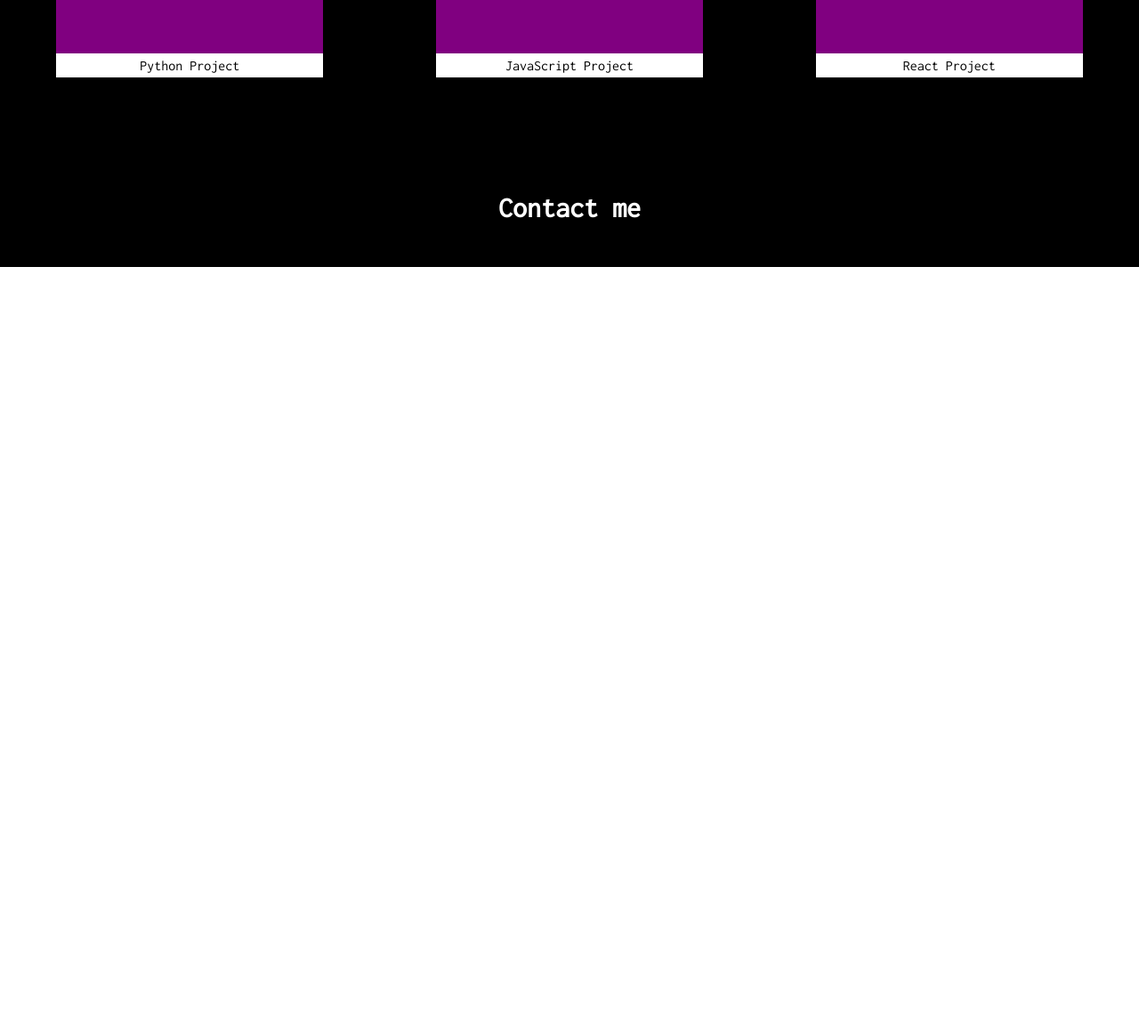
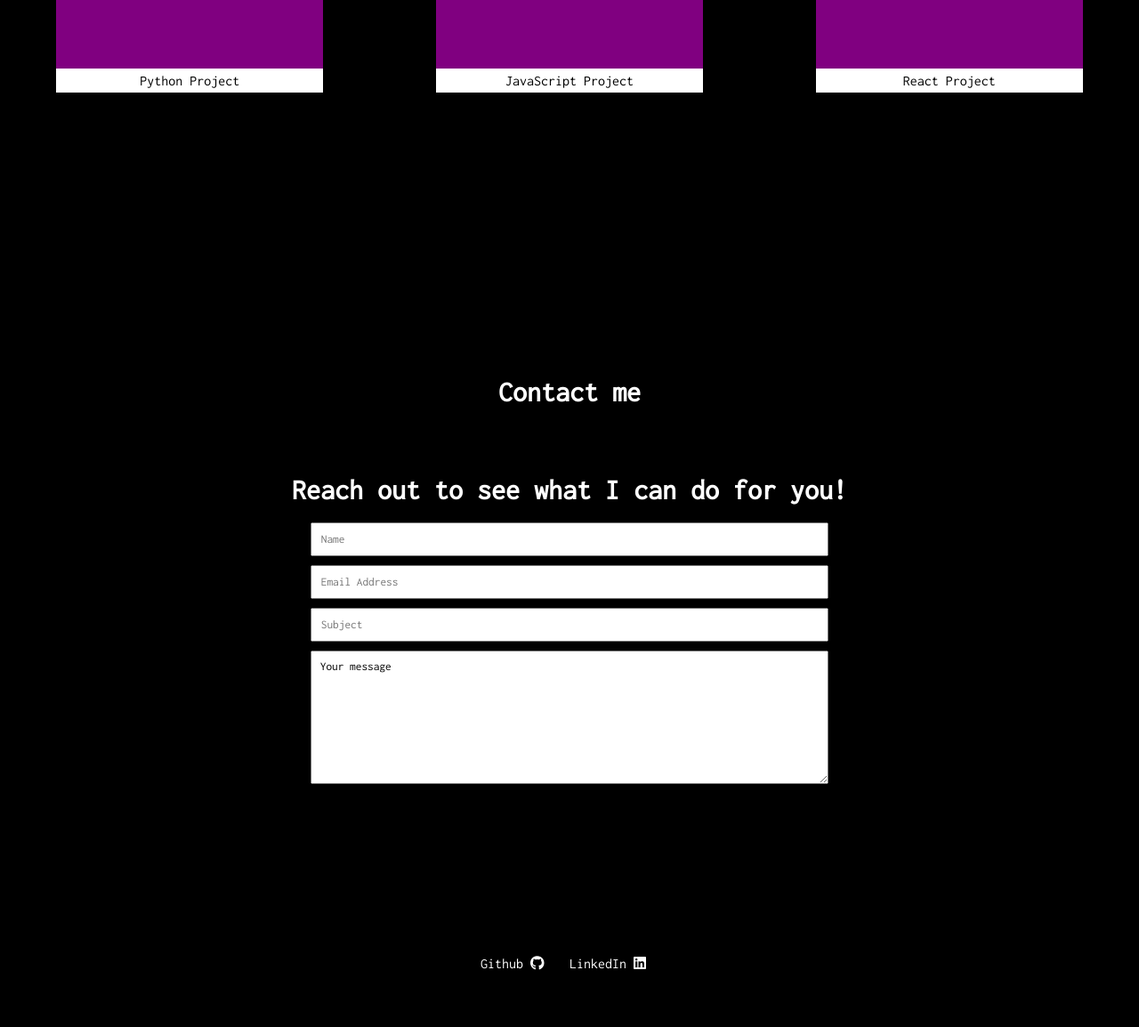
Before and after one commit to chriskccho/personal-portfolio-webpage, a plain HTML site: page index.html in a window 1280 px wide. Shown: the part 1246-2400 px from the top of the page at 89% size. Before the commit the page ends 1546 px from the top, so only its background shows below. Drawn offline with Linux system fonts and the light colour scheme.

Commit message:
added contact me section

```diff
--- a/index.html
+++ b/index.html
@@ -2,6 +2,7 @@
 
 <head>
     <title>Personal Portfolio</title>
+    <script src="https://kit.fontawesome.com/50daccf635.js" crossorigin="anonymous"></script>
     <link rel="stylesheet" href="styles.css">
     <link rel="preconnect" href="https://fonts.googleapis.com">
     <link rel="preconnect" href="https://fonts.gstatic.com" crossorigin>
@@ -26,19 +27,22 @@
     <div id="projects">
         <div class="project-tile bounce">
             <a href="#">
-                <img class="project-img" src="https://upload.wikimedia.org/wikipedia/commons/thumb/d/d3/Python_icon_%28black_and_white%29.svg/1024px-Python_icon_%28black_and_white%29.svg.png">
+                <img class="project-img"
+                    src="https://upload.wikimedia.org/wikipedia/commons/thumb/d/d3/Python_icon_%28black_and_white%29.svg/1024px-Python_icon_%28black_and_white%29.svg.png">
             </a>
             <div class="project-name">Python Project</div>
         </div>
         <div class="project-tile bounce">
             <a href="#">
-                <img class="project-img" class="project-img"src="https://iconape.com/wp-content/files/ez/353342/svg/javascript-seeklogo.com.svg">
+                <img class="project-img" class="project-img"
+                    src="https://iconape.com/wp-content/files/ez/353342/svg/javascript-seeklogo.com.svg">
             </a>
             <div class="project-name">JavaScript Project</div>
         </div>
         <div class="project-tile bounce">
             <a href="#">
-                <img class="project-img"src="https://upload.wikimedia.org/wikipedia/commons/thumb/a/a7/React-icon.svg/320px-React-icon.svg.png">
+                <img class="project-img"
+                    src="https://upload.wikimedia.org/wikipedia/commons/thumb/a/a7/React-icon.svg/320px-React-icon.svg.png">
             </a>
             <div class="project-name">React Project</div>
         </div>
@@ -46,8 +50,26 @@
     <div class="title" id="contact-title">
         <h1>Contact me</h1>
     </div>
-    <div id="contact">
-
+    <div id="container-contact">
+        <div id="contact">
+            <div id="description">
+                <h1>Reach out to see what I can do for you!</h1>
+            </div>
+            <div id="form">
+                <form>
+                    <input type="text" placeholder="Name" name="name" required>
+                    <input type="email" placeholder="Email Address" name="email" required>
+                    <input type="text" placeholder="Subject" name="subject" required>
+                    <textarea name="message">Your message</textarea>
+                </form>
+            </div>
+        </div>
+    </div>
+    <div id="links">
+        <ul>
+            <li><a href="https://github.com/chriskccho" target="_blank">Github <i class="fab fa-github"></i></a></li>
+            <li><a href="https://www.linkedin.com/in/chriskccho/" target="_blank">LinkedIn <i class="fab fa-linkedin"></i></a></li>
+        </ul>
     </div>
 </body>
 
--- a/styles.css
+++ b/styles.css
@@ -3,6 +3,7 @@
     padding: 0px;
     margin: 0px;
     font-family: 'Inconsolata', monospace;
+
 }
 
 #navbar {
@@ -52,8 +53,9 @@
     background-color: black;
     text-align: center;
     color: white;
-    padding-top: 100px;
+    padding-top: 70px;
     padding-bottom: 50px;
+    height: 20vh;
 
 }
 
@@ -64,10 +66,11 @@
     padding-top: 30px;
     padding-bottom: 30px;
     background-color: black;
+    height: 80vh;
 }
 
 .project-tile {
-    height: 320px;
+    height: 360px;
     width:300px;
     background-color: purple;
     position: relative;
@@ -104,3 +107,64 @@
     width: 30%;
     height: auto;
 }
+
+#container-contact {
+    background-color: black;
+    height: 70vh;
+}
+#contact {
+    padding-top: 20px;
+    background-color: black;
+    display:flex;
+    text-align: center;
+    flex-direction: column;
+    width: 60%;
+    margin: auto;
+}
+
+#description {
+    color: white;
+}
+
+#form {
+    margin: 20px;
+}
+
+input {
+    width: 80%;
+    padding-top: 10px;
+    padding-bottom: 10px;
+    margin-bottom:10px;
+    padding-left: 10px;
+    outline: none;
+}
+
+textarea {
+    width: 80%;
+    height: 150px;
+    font-family: inherit;
+    padding-left: 10px;
+    padding-top: 10px;
+    outline: none;
+}
+
+#links {
+    height: 10vh;
+    background-color: black;
+}
+
+#links ul {
+    display: flex;
+    flex-direction: row;
+    justify-content: center;
+}
+#links ul li {
+    color: white;
+    display:inline-block;
+    width: 100px;
+}
+
+#links ul li a {
+    text-decoration: none;
+    color: white;
+}
```
